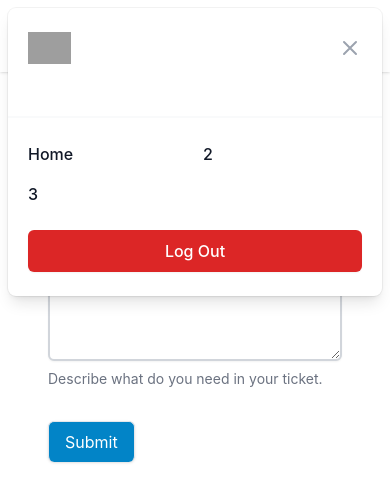
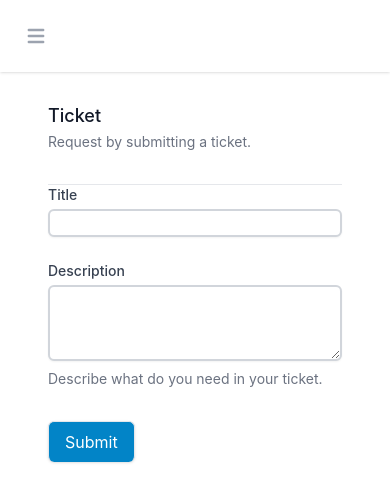
Before and after one commit to JohanesPeterV/simple-helpdesk, a Next.js app: page /ticket/create in a window 390 px wide. Shown: the top 502 px of the page. Built offline with nearby package versions, Linux system fonts and the light colour scheme; grey boxes are pictures that could not be loaded.

Commit message:
fix: fix header mobile ui

```diff
--- a/components/header.tsx
+++ b/components/header.tsx
@@ -1,10 +1,11 @@
 import {Fragment, FunctionComponent, HTMLAttributes} from "react";
-import {ChevronDownIcon} from "@heroicons/react/solid";
-import {Menu, Transition} from '@headlessui/react'
-import Dropdown from "./dropdown";
+import {ChevronDownIcon, MenuIcon, XIcon} from "@heroicons/react/solid";
+import {Transition, Popover} from '@headlessui/react'
+import NavigationDropdown from "./navigation-dropdown";
 import Link from 'next/link'
 import AuthService from "../services/AuthService";
 import {useRouter} from "next/router";
+import MobileNavigationDropdown from "./mobile-navigation-dropdown";
 
 const ticketLinks = [
     {
@@ -15,37 +16,52 @@ const ticketLinks = [
         path: '/ticket/history'
     },
 ];
+const navigations = [
+    {
+        label: 'Home',
+        path: '/'
+    },
+    {
+        label: 'Ticket',
+        child: [
+            {
+                label: 'Create',
+                path: '/ticket/create'
+            }, {
+                label: 'History',
+                path: '/ticket/history'
+            },
+        ]
+    }
+]
 const Header: FunctionComponent<HTMLAttributes<HTMLDivElement>> =
     () => {
         const router = useRouter();
-        return <div>
+        return <Popover className="relative bg-white">
+            {({open}) => (<>
+                <div>
                     <div className="relative bg-white">
                         <div
                             className="flex justify-between items-center px-4 py-6 sm:px-6 md:justify-start md:space-x-10 shadow top-0 z-10">
                             <div className="-mr-2 -my-2 md:hidden">
-                        <button type="button"
-                                className="bg-white rounded-md p-2 inline-flex items-center justify-center text-gray-400 hover:text-gray-500 hover:bg-gray-100 focus:outline-none focus:ring-2 focus:ring-inset focus:ring-indigo-500"
-                                aria-expanded="false">
+                                <Popover.Button
+                                    className="bg-white rounded-md p-2 inline-flex items-center justify-center text-gray-400 hover:text-gray-500 hover:bg-gray-100 focus:outline-none focus:ring-2 focus:ring-inset focus:ring-indigo-500">
                                     <span className="sr-only">Open menu</span>
-                            <svg className="h-6 w-6" xmlns="http://www.w3.org/2000/svg" fill="none" viewBox="0 0 24 24"
-                                 stroke="currentColor" aria-hidden="true">
-                                <path strokeLinecap="round" strokeLinejoin="round" strokeWidth="2"
-                                      d="M4 6h16M4 12h16M4 18h16"/>
-                            </svg>
-                        </button>
+                                    <MenuIcon className="h-6 w-6" aria-hidden="true"/>
+                                </Popover.Button>
                             </div>
+
 
                             <div className="hidden md:flex-1 md:flex md:items-center md:justify-between">
                                 <nav className="flex space-x-10">
-
-                            <a href="#" className="text-base font-medium text-gray-500 hover:text-gray-900">
-                                Home
+                                    {navigations.map((nav) => (
+                                        nav.child ?
+                                            <NavigationDropdown label={nav.label} links={nav.child} className={''}/> :
+                                            <a href="#"
+                                               className="text-base font-medium text-gray-500 hover:text-gray-900">
+                                                {nav.label}
                                             </a>
-                            <a href="#" className="text-base font-medium text-gray-500 hover:text-gray-900">
-                                2
-                            </a>
-
-                            <Dropdown links={ticketLinks} className={''}/>
+                                    ))}
                                 </nav>
                                 <div className="flex items-center md:ml-12">
                                     <a onClick={() => {
@@ -60,65 +76,74 @@ const Header: FunctionComponent<HTMLAttributes<HTMLDivElement>> =
                                 </div>
                             </div>
                         </div>
-
-                <div className="absolute top-0 inset-x-0 p-2 transition transform origin-top-right md:hidden">
+                    </div>
+                    <Transition
+                        show={open}
+                        as={Fragment}
+                        enter="duration-200 ease-out"
+                        enterFrom="opacity-0 scale-95"
+                        enterTo="opacity-100 scale-100"
+                        leave="duration-100 ease-in"
+                        leaveFrom="opacity-100 scale-100"
+                        leaveTo="opacity-0 scale-95"
+                    >
+                        <Popover.Panel
+                            focus
+                            static
+                            className="absolute top-0 inset-x-0 p-2 transition transform origin-top-right md:hidden"
+                        >
                             <div
                                 className="rounded-lg shadow-lg ring-1 ring-black ring-opacity-5 bg-white divide-y-2 divide-gray-50">
-                        <div className="pt-5 pb-6 px-5">
+                                <div className="pt-5 pb-2 px-5">
                                     <div className="flex items-center justify-between">
-                                <div>
-                                    <img className="h-8 w-auto" src="/img/logos/workflow-mark-indigo-600.svg"
-                                         alt="Workflow"/>
-                                </div>
+
                                         <div className="-mr-2">
-                                    <button type="button"
+                                            <Popover.Button
                                                 className="bg-white rounded-md p-2 inline-flex items-center justify-center text-gray-400 hover:text-gray-500 hover:bg-gray-100 focus:outline-none focus:ring-2 focus:ring-inset focus:ring-indigo-500">
                                                 <span className="sr-only">Close menu</span>
-                                        <svg className="h-6 w-6" xmlns="http://www.w3.org/2000/svg" fill="none"
-                                             viewBox="0 0 24 24" stroke="currentColor" aria-hidden="true">
-                                            <path strokeLinecap="round" strokeLinejoin="round" strokeWidth="2"
-                                                  d="M6 18L18 6M6 6l12 12"/>
-                                        </svg>
-                                    </button>
+                                                <XIcon className="h-6 w-6" aria-hidden="true"/>
+                                            </Popover.Button>
                                         </div>
                                     </div>
                                     <div className="mt-6">
+                                        <nav className="grid gap-6">
+                                            {navigations.map((nav) => (
+                                                <>
 
+                                                    {nav.child ?
+                                                        <MobileNavigationDropdown label={nav.label} links={nav.child}
+                                                                                  className={''}/>
+                                                        : <a
+                                                            key={nav.label}
+                                                            href={nav.path}
+                                                            className="-m-3 p-3 flex items-center rounded-lg hover:bg-gray-50"
+                                                        >
+                                                            <div
+                                                                className="ml-4 text-base font-medium text-gray-900">{nav.label}</div>
+
+                                                        </a>}
+                                                </>
+                                            ))}
+                                        </nav>
                                     </div>
                                 </div>
-                        <div className="py-6 px-5">
-                            <div className="grid grid-cols-2 gap-4">
-
-                                <a href="#" className="text-base font-medium text-gray-900 hover:text-gray-700">
-                                    Home
-                                </a>
-
-
-                                <a href="#" className="text-base font-medium text-gray-900 hover:text-gray-700">
-                                    2
-                                </a>
-
-                                <a href="#" className="text-base font-medium text-gray-900 hover:text-gray-700">
-                                    3
-                                </a>
-                            </div>
-                            <div className="mt-6">
+                                <div className="py-4 px-5">
+                                    <div className="">
                                         <a
+                                            href="#"
                                             className="w-full flex items-center justify-center px-4 py-2 border border-transparent rounded-md shadow-sm text-base font-medium text-white bg-red-600 hover:bg-red-700"
-                                    onClick={() => {
-                                        AuthService.logOut().then(() => {
-                                            router.reload();
-                                        });
-                                    }}
                                         >
                                             Log Out
                                         </a>
                                     </div>
                                 </div>
                             </div>
+                        </Popover.Panel>
+                    </Transition>
                 </div>
-            </div>
-        </div>
+            </>)}
+        </Popover>
+
     };
 
 export default Header;
--- /dev/null
+++ b/components/mobile-navigation-dropdown.tsx
@@ -0,0 +1,66 @@
+import {Menu, Transition} from "@headlessui/react";
+import {ChevronDownIcon} from "@heroicons/react/solid";
+import {Fragment, FunctionComponent, HTMLAttributes} from "react";
+import Router from "next/router";
+import {DropdownProps} from "../models/dropdown/dropdown-props";
+
+const NavigationDropdown: FunctionComponent<DropdownProps> =
+    ({
+         label,
+         links,
+         className
+
+     }) => {
+
+        return <Menu as="div" className={`-m-3 flex flex-col rounded-lg hover:bg-gray-50 ${className}`}>
+            <Menu.Button type="button"
+                         className="flex ml-4 p-3 text-base font-medium text-gray-900"
+                         aria-expanded="false">
+                <span>{label}</span>
+                <ChevronDownIcon
+                    className="w-5 h-5 ml-2 -mr-1 text-violet-200 hover:text-sky-200"
+                    aria-hidden="true"
+                />
+            </Menu.Button>
+
+            <Transition
+                as={Fragment}
+                enter="transition ease-out duration-100"
+                enterFrom="transform opacity-0 scale-95"
+                enterTo="transform opacity-100 scale-100"
+                leave="transition ease-in duration-75"
+                leaveFrom="transform opacity-100 scale-100"
+                leaveTo="transform opacity-0 scale-95"
+            >
+                <Menu.Items
+                    // className="absolute right-0 w-32 mt-2 origin-top-right bg-white divide-y divide-gray-100 rounded-md shadow-lg ring-1 ring-black ring-opacity-5 focus:outline-none"
+                >
+                    {/*<div className="px-1 py-1 ">*/}
+                    {
+                        links.map(
+                            link => (
+                                <Menu.Item key={link.path}>
+                                    {({active}) => (
+                                        <button
+                                            className={`${
+                                                active ? 'bg-violet-500 text-white' : 'text-gray-900'
+                                            } group flex rounded-md items-center w-full px-12 py-2 text-sm`}
+                                            onClick={() => {
+                                                Router.push(link.path);
+                                            }}
+                                        >
+                                            {link.label}
+                                        </button>
+                                    )}
+                                </Menu.Item>
+                            )
+                        )
+                    }
+                    {/*</div>*/}
+                </Menu.Items>
+            </Transition>
+        </Menu>
+
+    };
+
+export default NavigationDropdown;
--- /dev/null
+++ b/models/dropdown/link.ts
@@ -0,0 +1,4 @@
+export type Link = {
+    label: string,
+    path: string
+}
```
Also changed, not shown: components/navigation-dropdown.tsx (renamed from components/dropdown.tsx, +5 -12 lines), models/dropdown/dropdown-props.ts (added, +7 -0 lines). Lines whose indentation alone changed are shown as unchanged.
